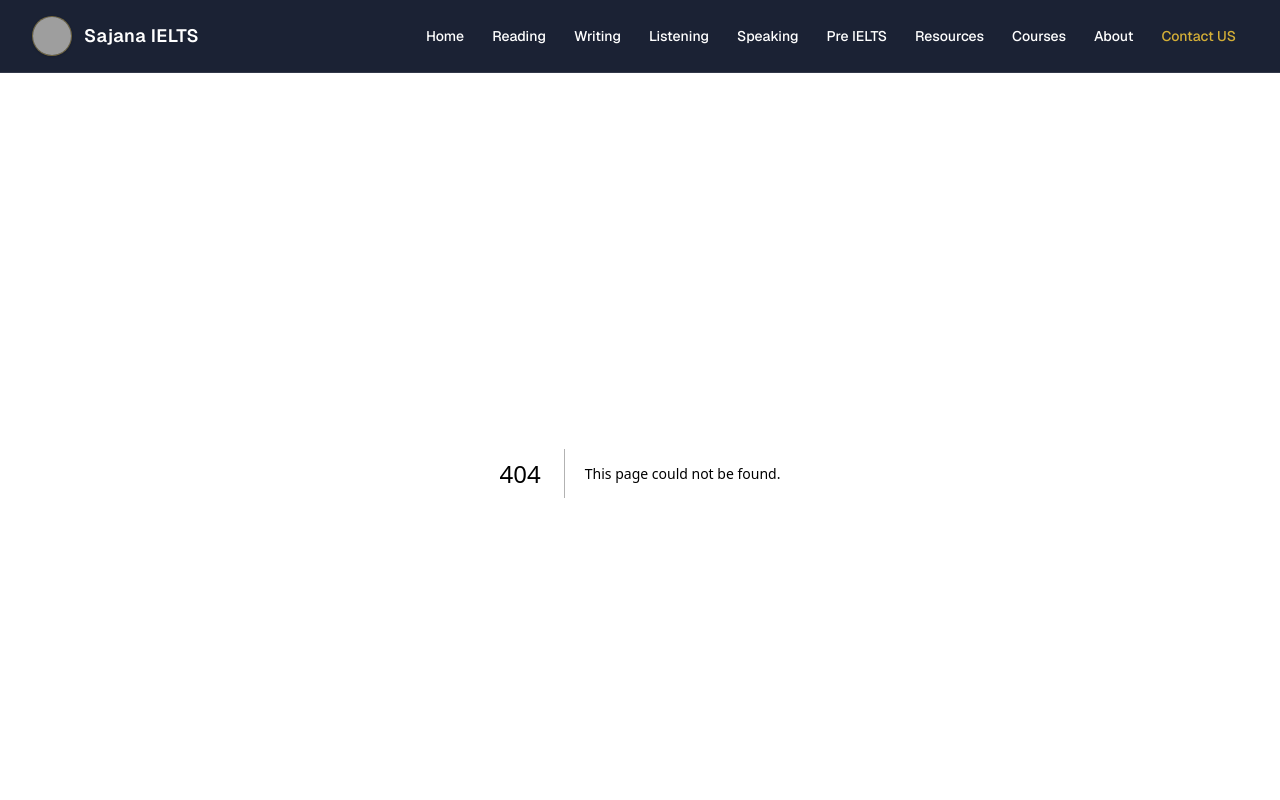
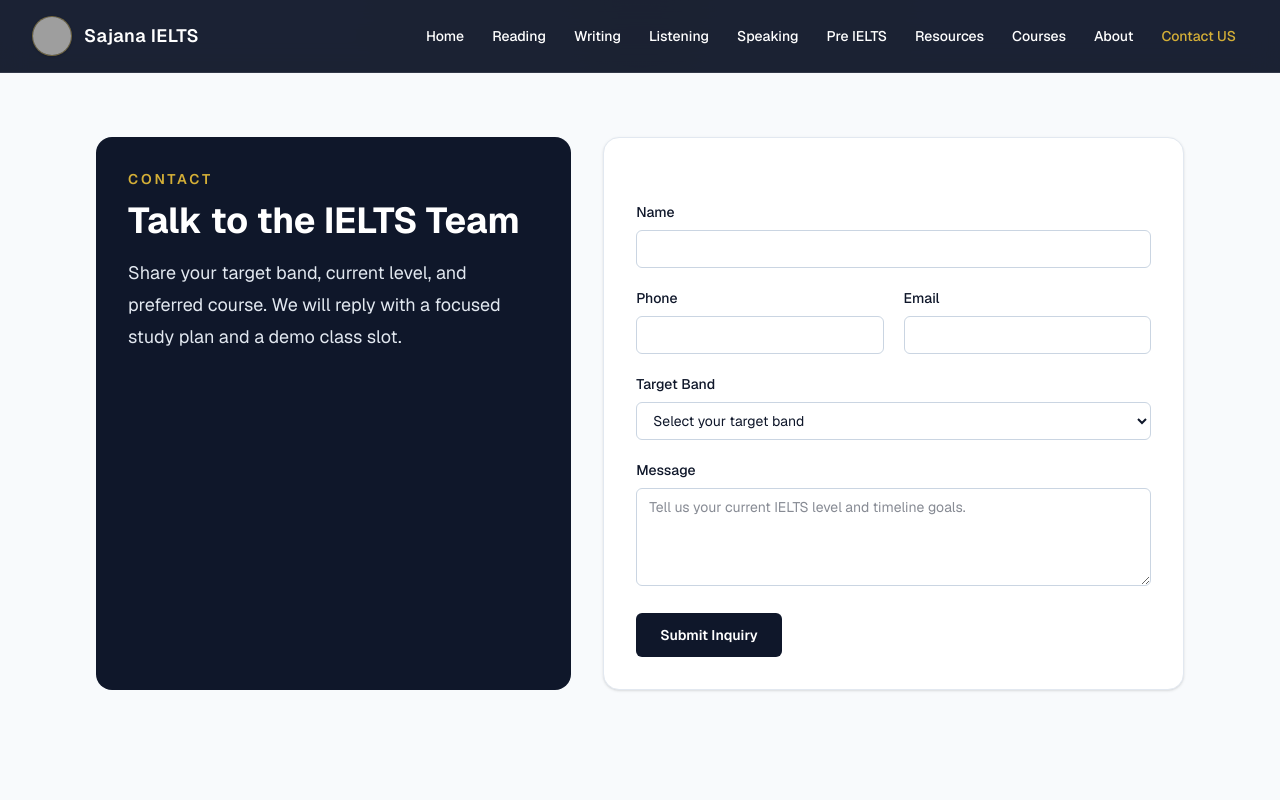
Before and after one commit to IT21278280/sajana-ielts-2.0, a Next.js app: page /contact in a window 1280 px wide. Before the commit this address had no page. Shown: the top 800 px of the page. Built offline with nearby package versions, Linux system fonts and the light colour scheme; grey boxes are pictures that could not be loaded.

Commit message:
feat: create Contact page with communication channels

```diff
--- /dev/null
+++ b/src/app/contact/page.tsx
@@ -0,0 +1,23 @@
+import LeadForm from '@/components/LeadForm'
+
+export default function ContactPage() {
+  return (
+    <div className="min-h-screen bg-[#F8FAFC] text-[#0F172A]">
+      <main className="mx-auto w-full max-w-6xl px-4 py-16 sm:px-6 lg:px-8">
+        <div className="grid gap-8 lg:grid-cols-[0.9fr_1.1fr]">
+          <section className="rounded-2xl bg-[#0F172A] p-8 text-white">
+            <p className="text-sm font-semibold uppercase tracking-[0.2em] text-[#D4AF37]">Contact</p>
+            <h1 className="mt-3 text-4xl font-bold">Talk to the IELTS Team</h1>
+            <p className="mt-4 text-lg leading-8 text-slate-200">
+              Share your target band, current level, and preferred course. We will reply with a focused study plan and a demo class slot.
+            </p>
+          </section>
+
+          <section id="book-demo" className="rounded-2xl border border-slate-200 bg-white p-6 shadow-sm sm:p-8">
+            <LeadForm />
+          </section>
+        </div>
+      </main>
+    </div>
+  )
+}
```
